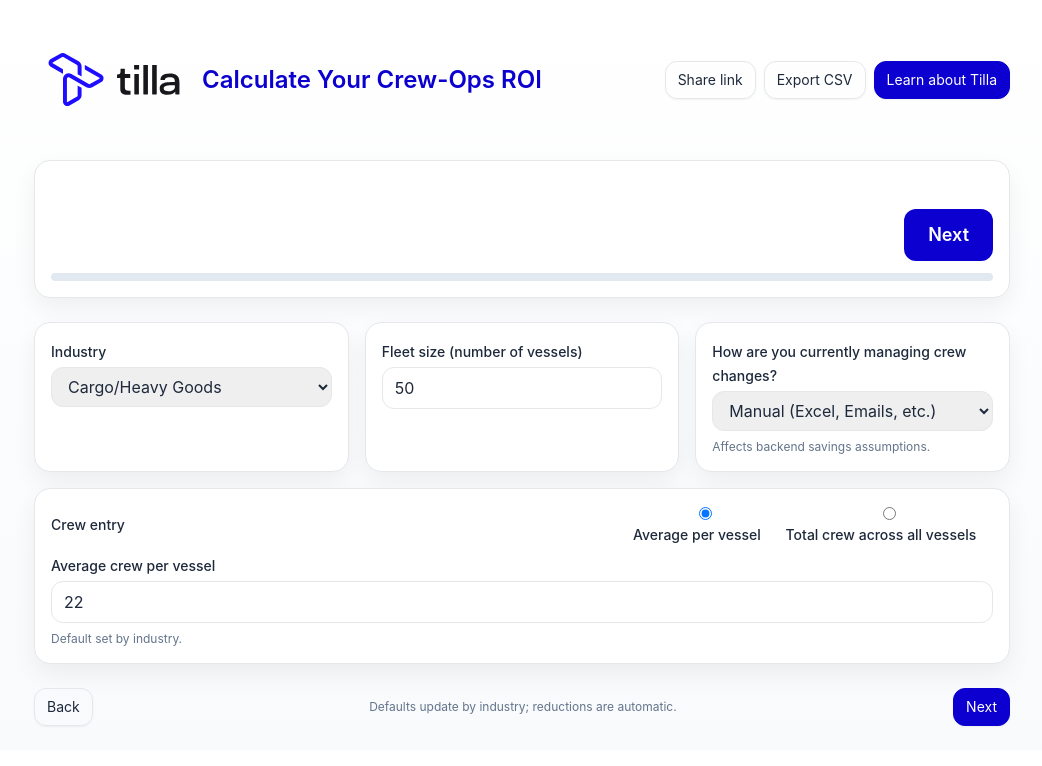
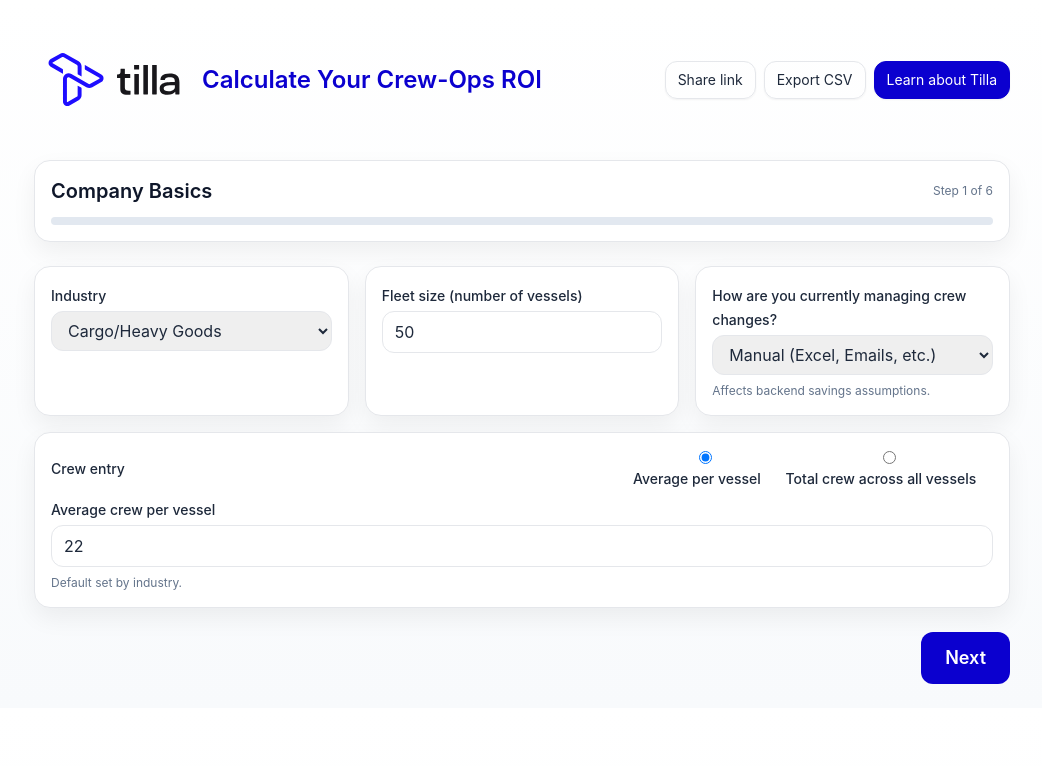
Before and after one commit to powerstephen/ROIWiz, a React (Vite) app: page / in a window 1280 px wide. Shown: the top 766 px of the page, without its empty margins (118-1160 px from the left). Built offline with nearby package versions, Linux system fonts and the light colour scheme; the HTML template or start-up script is replaced by a standard one.

Commit message:
Update App.jsx

```diff
--- a/src/App.jsx
+++ b/src/App.jsx
@@ -7,74 +7,210 @@ import { StepCompliance } from './components/StepCompliance'
 import { StepStaffing } from './components/StepStaffing'
 import { Summary } from './components/Summary'
 
-const Method = { MANUAL:'Manual (Excel, Emails, etc.)', ERP:'Non-specialised ERP', SPECIALISED:'Specialised Software' }
-const presets = { 'Cruise':{avgCrewPerVessel:800,changesPerMonthPerVessel:3,averageTravelCostPerChange:1500,breachesToday:3,breachCost:30000},
-  'Cargo/Heavy Goods':{avgCrewPerVessel:22,changesPerMonthPerVessel:2,averageTravelCostPerChange:1000,breachesToday:2,breachCost:15000},
-  'Offshore/Energy':{avgCrewPerVessel:60,changesPerMonthPerVessel:2.5,averageTravelCostPerChange:1200,breachesToday:3,breachCost:25000},
-  'Other':{avgCrewPerVessel:40,changesPerMonthPerVessel:2,averageTravelCostPerChange:1100,breachesToday:2,breachCost:20000} }
+const Method = {
+  MANUAL: 'Manual (Excel, Emails, etc.)',
+  ERP: 'Non-specialised ERP',
+  SPECIALISED: 'Specialised Software'
+}
 
-const defaultState={industry:'Cargo/Heavy Goods',vessels:50,crewEntryMode:'average',avgCrewPerVessel:presets['Cargo/Heavy Goods'].avgCrewPerVessel,totalCrewAllVessels:0,
-  method:Method.MANUAL,changesPerMonthPerVessel:presets['Cargo/Heavy Goods'].changesPerMonthPerVessel,adminHoursPerChangeToday:5,hourlyCost:35,
-  averageTravelCostPerChange:presets['Cargo/Heavy Goods'].averageTravelCostPerChange,latePctToday:0.20,breachesPerYear:presets['Cargo/Heavy Goods'].breachesToday,breachCost:presets['Cargo/Heavy Goods'].breachCost,
-  turnover:0.20,costPerReplacement:2500,softwareReplaced:20000,tillaCost:120000}
+const presets = {
+  'Cruise': { avgCrewPerVessel: 800, changesPerMonthPerVessel: 3.0, averageTravelCostPerChange: 1500, breachesToday: 3.0, breachCost: 30000 },
+  'Cargo/Heavy Goods': { avgCrewPerVessel: 22, changesPerMonthPerVessel: 2.0, averageTravelCostPerChange: 1000, breachesToday: 2.0, breachCost: 15000 },
+  'Offshore/Energy': { avgCrewPerVessel: 60, changesPerMonthPerVessel: 2.5, averageTravelCostPerChange: 1200, breachesToday: 3.0, breachCost: 25000 },
+  'Other': { avgCrewPerVessel: 40, changesPerMonthPerVessel: 2.0, averageTravelCostPerChange: 1100, breachesToday: 2.0, breachCost: 20000 }
+}
 
-export default function App(){
-  const [s,setS]=useState(defaultState); const [step,setStep]=useState(0); const [toast,setToast]=useState(false)
-  const preset=presets[s.industry]
-  useEffect(()=>{ setS(cur=>({...cur,avgCrewPerVessel:preset.avgCrewPerVessel,changesPerMonthPerVessel:preset.changesPerMonthPerVessel,
-    averageTravelCostPerChange:preset.averageTravelCostPerChange,breachesPerYear:preset.breachesToday,breachCost:preset.breachCost})) },[s.industry])
+const defaultState = {
+  // Company
+  industry: 'Cargo/Heavy Goods',
+  vessels: 50,
+  crewEntryMode: 'average', // 'average' | 'total'
+  avgCrewPerVessel: presets['Cargo/Heavy Goods'].avgCrewPerVessel,
+  totalCrewAllVessels: 0,
+  method: Method.MANUAL,
 
-  const totalCrew = s.crewEntryMode==='total'? s.totalCrewAllVessels : s.vessels*s.avgCrewPerVessel
-  const annualCrewChanges = s.vessels*s.changesPerMonthPerVessel*12
+  // Ops & cost
+  changesPerMonthPerVessel: presets['Cargo/Heavy Goods'].changesPerMonthPerVessel,
+  adminHoursPerChangeToday: 5.0,
+  hourlyCost: 35,
 
-  const adminReduction = ({[Method.MANUAL]:0.35,[Method.ERP]:0.25,[Method.SPECIALISED]:0.15})[s.method]||0.25
-  const adminWithTilla = Math.max(s.adminHoursPerChangeToday*(1-adminReduction),0)
-  const adminSavings = (s.adminHoursPerChangeToday-adminWithTilla)*annualCrewChanges*s.hourlyCost
+  // Travel
+  averageTravelCostPerChange: presets['Cargo/Heavy Goods'].averageTravelCostPerChange,
+  latePctToday: 0.20, // 20%
 
-  const lateReduction = ({[Method.MANUAL]:0.40,[Method.ERP]:0.25,[Method.SPECIALISED]:0.15})[s.method]||0.25
-  const lateWithTilla = Math.max(s.latePctToday*(1-lateReduction),0)
-  const travelSavings = Math.max(s.latePctToday-lateWithTilla,0)*s.averageTravelCostPerChange*annualCrewChanges
+  // Compliance
+  breachesPerYear: presets['Cargo/Heavy Goods'].breachesToday,
+  breachCost: presets['Cargo/Heavy Goods'].breachCost,
 
-  const compBase = ({'Cruise':0.33,'Cargo/Heavy Goods':0.30,'Offshore/Energy':0.30,'Other':0.25})[s.industry]||0.25
-  const compAdj = ({[Method.MANUAL]:1.2,[Method.ERP]:1.0,[Method.SPECIALISED]:0.8})[s.method]||1.0
-  const compReduction = Math.min(compBase*compAdj,0.8)
-  const complianceSavings = s.breachesPerYear*compReduction*s.breachCost
+  // Staffing
+  turnover: 0.20, // 20%
+  costPerReplacement: 2500,
 
-  const toBase = ({'Cruise':0.12,'Cargo/Heavy Goods':0.10,'Offshore/Energy':0.10,'Other':0.08})[s.industry]||0.10
-  const toAdj = ({[Method.MANUAL]:1.5,[Method.ERP]:1.0,[Method.SPECIALISED]:0.7})[s.method]||1.0
-  const turnoverReduction = Math.min(toBase*toAdj,0.5)
-  const turnoverSavings = (totalCrew*s.turnover)*turnoverReduction*s.costPerReplacement
+  // Tooling
+  softwareReplaced: 20000,
+  tillaCost: 120000,
+}
 
-  const totalGross = adminSavings+travelSavings+complianceSavings+turnoverSavings+s.softwareReplaced
+export default function App() {
+  const [s, setS] = useState(defaultState)
+  const [step, setStep] = useState(0)
+  const [toast, setToast] = useState(false)
+
+  // Update defaults when industry changes
+  useEffect(() => {
+    const p = presets[s.industry]
+    setS(cur => ({
+      ...cur,
+      avgCrewPerVessel: p.avgCrewPerVessel,
+      changesPerMonthPerVessel: p.changesPerMonthPerVessel,
+      averageTravelCostPerChange: p.averageTravelCostPerChange,
+      breachesPerYear: p.breachesToday,
+      breachCost: p.breachCost
+    }))
+    // eslint-disable-next-line react-hooks/exhaustive-deps
+  }, [s.industry])
+
+  // Derived quantities
+  const totalCrew = s.crewEntryMode === 'total'
+    ? s.totalCrewAllVessels
+    : s.vessels * s.avgCrewPerVessel
+
+  const annualCrewChanges = s.vessels * s.changesPerMonthPerVessel * 12
+
+  // Backend improvement assumptions
+  const adminReduction = ({ [Method.MANUAL]: 0.35, [Method.ERP]: 0.25, [Method.SPECIALISED]: 0.15 })[s.method] || 0.25
+  const adminWithTilla = Math.max(s.adminHoursPerChangeToday * (1 - adminReduction), 0)
+  const adminSavings = (s.adminHoursPerChangeToday - adminWithTilla) * annualCrewChanges * s.hourlyCost
+
+  const lateReduction = ({ [Method.MANUAL]: 0.40, [Method.ERP]: 0.25, [Method.SPECIALISED]: 0.15 })[s.method] || 0.25
+  const lateWithTilla = Math.max(s.latePctToday * (1 - lateReduction), 0)
+  const travelSavings = Math.max(s.latePctToday - lateWithTilla, 0) * s.averageTravelCostPerChange * annualCrewChanges
+
+  const compBase = ({ 'Cruise': 0.33, 'Cargo/Heavy Goods': 0.30, 'Offshore/Energy': 0.30, 'Other': 0.25 })[s.industry] || 0.25
+  const compAdj = ({ [Method.MANUAL]: 1.2, [Method.ERP]: 1.0, [Method.SPECIALISED]: 0.8 })[s.method] || 1.0
+  const compReduction = Math.min(compBase * compAdj, 0.8)
+  const complianceSavings = s.breachesPerYear * compReduction * s.breachCost
+
+  const toBase = ({ 'Cruise': 0.12, 'Cargo/Heavy Goods': 0.10, 'Offshore/Energy': 0.10, 'Other': 0.08 })[s.industry] || 0.10
+  const toAdj = ({ [Method.MANUAL]: 1.5, [Method.ERP]: 1.0, [Method.SPECIALISED]: 0.7 })[s.method] || 1.0
+  const turnoverReduction = Math.min(toBase * toAdj, 0.5)
+  const turnoverSavings = (totalCrew * s.turnover) * turnoverReduction * s.costPerReplacement
+
+  const totalGross = adminSavings + travelSavings + complianceSavings + turnoverSavings + s.softwareReplaced
   const netSavings = totalGross - s.tillaCost
-  const roi = s.tillaCost>0 ? netSavings/s.tillaCost : 0
-  const paybackMonths = netSavings>0 ? Math.ceil((s.tillaCost/netSavings)*12*10)/10 : null
+  const roi = s.tillaCost > 0 ? netSavings / s.tillaCost : 0
+  const paybackMonths = netSavings > 0 ? Math.ceil((s.tillaCost / netSavings) * 12 * 10) / 10 : null
 
-  const steps=[{title:'Company Basics'},{title:'Operations & Scale'},{title:'Travel & Scheduling'},{title:'Compliance & Risk'},{title:'Staffing & Turnover'},{title:'Summary'}]
+  const steps = [
+    { title: 'Company Basics' },
+    { title: 'Operations & Scale' },
+    { title: 'Travel & Scheduling' },
+    { title: 'Compliance & Risk' },
+    { title: 'Staffing & Turnover' },
+    { title: 'Summary' },
+  ]
 
-  const share=()=>{ const p=new URLSearchParams(); Object.entries(s).forEach(([k,v])=>p.set(k,String(v))); const url=`${location.origin}${location.pathname}?${p.toString()}`; navigator.clipboard.writeText(url).then(()=>{setToast(true);setTimeout(()=>setToast(false),1500)}) }
-  const exportCSV=()=>{ const rows=[
-    ['Industry',s.industry],['Vessels',s.vessels],['Crew entry mode',s.crewEntryMode],['Average crew per vessel',s.avgCrewPerVessel],
-    ['Total crew (derived)',Math.round(totalCrew)],['Method',s.method],['Crew changes / month / vessel',s.changesPerMonthPerVessel],
-    ['Admin hours / change (today)',s.adminHoursPerChangeToday],['Admin hours / change (with Tilla)',adminWithTilla.toFixed(2)],
-    ['Average travel cost / change',s.averageTravelCostPerChange],['Late/change/cancel % (today)',s.latePctToday],['Late/change/cancel % (with Tilla)',lateWithTilla.toFixed(3)],
-    ['Breaches / year (today)',s.breachesPerYear],['Compliance reduction (backend)',compReduction],
-    ['Turnover rate',s.turnover],['Cost per replacement',s.costPerReplacement],['Turnover reduction (backend)',turnoverReduction],
-    ['Annual crew changes',Math.round(annualCrewChanges)],['Admin savings',Math.round(adminSavings)],['Travel savings',Math.round(travelSavings)],
-    ['Compliance savings',Math.round(complianceSavings)],['Turnover savings',Math.round(turnoverSavings)],
-    ['Software replaced',Math.round(s.softwareReplaced)],['Tilla subscription',Math.round(s.tillaCost)],
-    ['Total gross savings',Math.round(totalGross)],['Net savings',Math.round(netSavings)],
-    ['ROI (Net/Tilla)',roi],['Payback (months)', (paybackMonths ?? 'N/A')]
+  const share = () => {
+    const p = new URLSearchParams()
+    Object.entries(s).forEach(([k, v]) => p.set(k, String(v)))
+    const url = `${location.origin}${location.pathname}?${p.toString()}`
+    navigator.clipboard.writeText(url).then(() => {
+      setToast(true)
+      setTimeout(() => setToast(false), 1500)
+    })
+  }
+
+  const exportCSV = () => {
+    const rows = [
+      ['Industry', s.industry],
+      ['Vessels', s.vessels],
+      ['Crew entry mode', s.crewEntryMode],
+      ['Average crew per vessel', s.avgCrewPerVessel],
+      ['Total crew (derived)', Math.round(totalCrew)],
+      ['Method', s.method],
+      ['Crew changes / month / vessel', s.changesPerMonthPerVessel],
+      ['Admin hours / change (today)', s.adminHoursPerChangeToday],
+      ['Admin hours / change (with Tilla)', adminWithTilla.toFixed(2)],
+      ['Average travel cost / change', s.averageTravelCostPerChange],
+      ['Late/change/cancel % (today)', s.latePctToday],
+      ['Late/change/cancel % (with Tilla)', lateWithTilla.toFixed(3)],
+      ['Breaches / year (today)', s.breachesPerYear],
+      ['Compliance reduction (backend)', compReduction],
+      ['Turnover rate', s.turnover],
+      ['Cost per replacement', s.costPerReplacement],
+      ['Turnover reduction (backend)', turnoverReduction],
+      ['Annual crew changes', Math.round(annualCrewChanges)],
+      ['Admin savings', Math.round(adminSavings)],
+      ['Travel savings', Math.round(travelSavings)],
+      ['Compliance savings', Math.round(complianceSavings)],
+      ['Turnover savings', Math.round(turnoverSavings)],
+      ['Software replaced', Math.round(s.softwareReplaced)],
+      ['Tilla subscription', Math.round(s.tillaCost)],
+      ['Total gross savings', Math.round(totalGross)],
+      ['Net savings', Math.round(netSavings)],
+      ['ROI (Net/Tilla)', roi],
+      ['Payback (months)', (paybackMonths ?? 'N/A')],
     ]
-    const csv=rows.map(r=>r.map(x=>typeof x==='string'? '"'+x.replace(/"/g,'""')+'"':x).join(',')).join('\n')
-    const blob=new Blob([csv],{type:'text/csv;charset=utf-8;'}); const url=URL.createObjectURL(blob); const a=document.createElement('a'); a.href=url; a.download='tilla-roi-summary.csv'; document.body.appendChild(a); a.click(); document.body.removeChild(a); URL.revokeObjectURL(url) }
+    const csv = rows.map(r => r.map(x => typeof x === 'string' ? `"${x.replace(/"/g, '""')}"` : x).join(',')).join('\n')
+    const blob = new Blob([csv], { type: 'text/csv;charset=utf-8;' })
+    const url = URL.createObjectURL(blob)
+    const a = document.createElement('a'); a.href = url; a.download = 'tilla-roi-summary.csv'
+    document.body.appendChild(a); a.click(); document.body.removeChild(a); URL.revokeObjectURL(url)
+  }
 
-  useEffect(()=>{ const p=new URLSearchParams(location.search); if(p.size>0){ const loaded={...s}; p.forEach((val,key)=>{ loaded[key]=isNaN(Number(val))||['industry','method','crewEntryMode'].includes(key)? val : Number(val) }); setS(loaded) } },[])
+  // Load shared state from URL
+  useEffect(() => {
+    const p = new URLSearchParams(location.search)
+    if (p.size > 0) {
+      const loaded = { ...s }
+      p.forEach((val, key) => {
+        loaded[key] = isNaN(Number(val)) || ['industry', 'method', 'crewEntryMode'].includes(key) ? val : Number(val)
+      })
+      setS(loaded)
+    }
+    // eslint-disable-next-line react-hooks/exhaustive-deps
+  }, [])
 
-  return (<div className='mx-auto max-w-5xl p-6 space-y-6'>
-    <Header onShare={share} onExport={exportCSV}/>
+  return (
+    <div className='mx-auto max-w-5xl p-6 space-y-6'>
+      <Header onShare={share} onExport={exportCSV} />
+
+      {/* Top card: title + progress ONLY */}
       <div className='card p-4'>
-  {/* Navigation — single bottom bar */}
+        <div className='flex items-center justify-between'>
+          <h1 className='text-xl font-semibold'>{steps[step].title}</h1>
+          <span className='text-xs text-slate-500'>Step {step + 1} of {steps.length}</span>
+        </div>
+        <div className='progress mt-3'>
+          <div style={{ width: ((step) / (steps.length - 1)) * 100 + '%' }}></div>
+        </div>
+      </div>
+
+      {/* Step content */}
+      {step === 0 && <StepCompany s={s} setS={setS} Method={Method} presets={presets} />}
+      {step === 1 && <StepOperations s={s} setS={setS} />}
+      {step === 2 && <StepTravel s={s} setS={setS} />}
+      {step === 3 && <StepCompliance s={s} setS={setS} />}
+      {step === 4 && <StepStaffing s={s} setS={setS} />}
+      {step === 5 && (
+        <Summary
+          s={s}
+          totals={{
+            totalCrew,
+            annualCrewChanges,
+            adminSavings,
+            travelSavings,
+            complianceSavings,
+            turnoverSavings,
+            totalGross,
+            netSavings,
+            roi,
+            paybackMonths
+          }}
+        />
+      )}
+
+      {/* Navigation — single bottom-right bar */}
       <div className="mt-8 flex justify-end gap-3">
         {step > 0 && (
           <button
@@ -84,7 +220,6 @@ export default function App(){
             Back
           </button>
         )}
-
         <button
           onClick={() => setStep(Math.min(step + 1, steps.length - 1))}
           className="px-6 py-3 text-lg font-semibold text-white rounded-xl transition bg-tilla-primary hover:brightness-110 disabled:opacity-50"
@@ -93,19 +228,8 @@ export default function App(){
         </button>
       </div>
 
-      <div className='progress mt-3'><div style={{width: ((step)/(steps.length-1))*100 + '%'}}></div></div>
+      {/* Toast */}
+      <div className={'toast ' + (toast ? 'show' : '')}>Link copied!</div>
     </div>
-    {step===0 && <StepCompany s={s} setS={setS} Method={Method} presets={presets}/>}
-    {step===1 && <StepOperations s={s} setS={setS}/>}
-    {step===2 && <StepTravel s={s} setS={setS}/>}
-    {step===3 && <StepCompliance s={s} setS={setS}/>}
-    {step===4 && <StepStaffing s={s} setS={setS}/>}
-    {step===5 && <Summary s={s} totals={{totalCrew,annualCrewChanges,adminSavings,travelSavings,complianceSavings,turnoverSavings,totalGross,netSavings,roi,paybackMonths}}/>}
-    <div className='flex items-center justify-between'>
-      <button onClick={()=>setStep(Math.max(step-1,0))} className='btn' disabled={step===0}>Back</button>
-      <div className='text-xs text-slate-500'>Defaults update by industry; reductions are automatic.</div>
-      <button onClick={()=>setStep(Math.min(step+1,steps.length-1))} className='btn btn-primary'>{step===steps.length-1?'Finish':'Next'}</button>
-    </div>
-    <div className={'toast '+(toast?'show':'')}>Link copied!</div>
-  </div>)
+  )
 }
```
Lines whose indentation alone changed are shown as unchanged.
